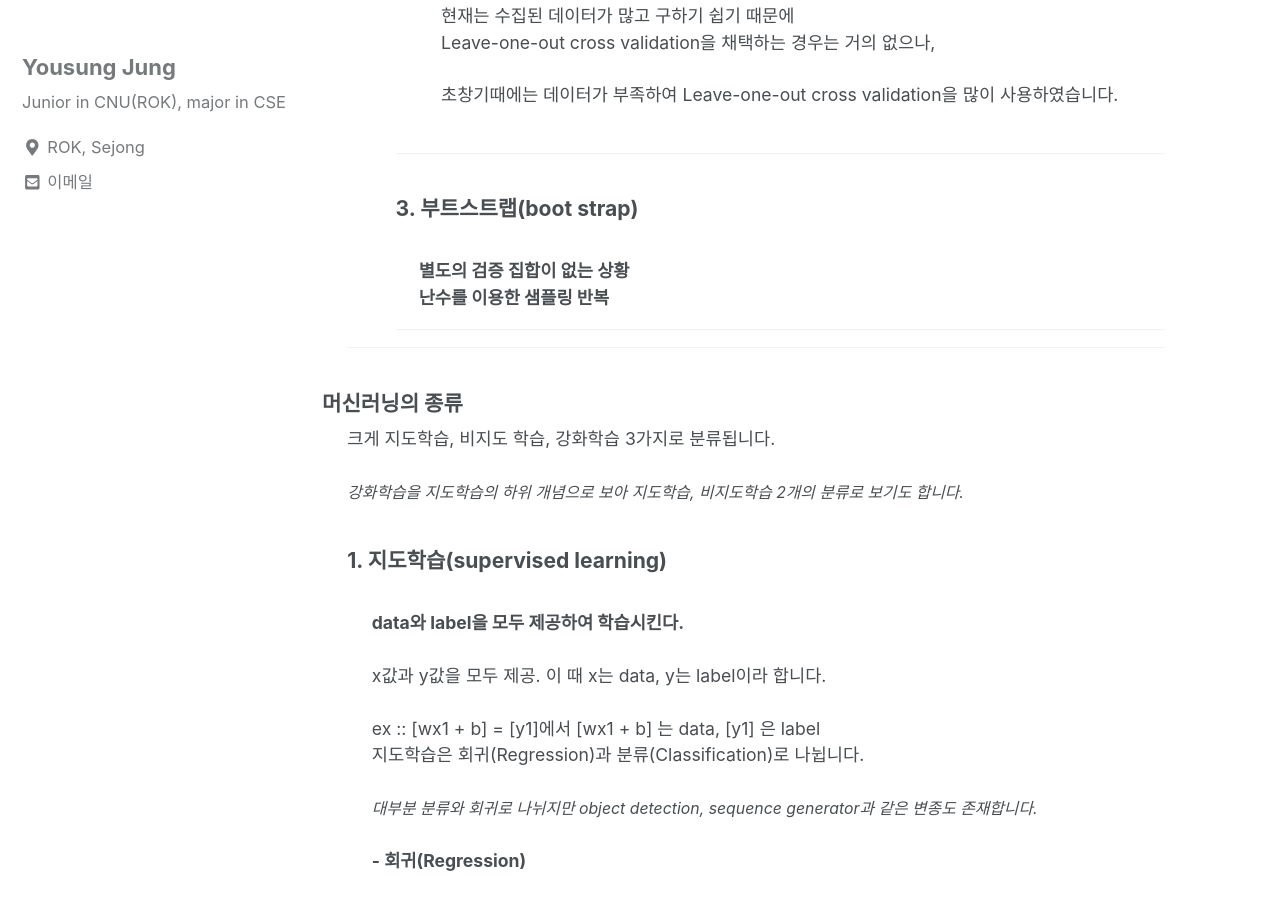
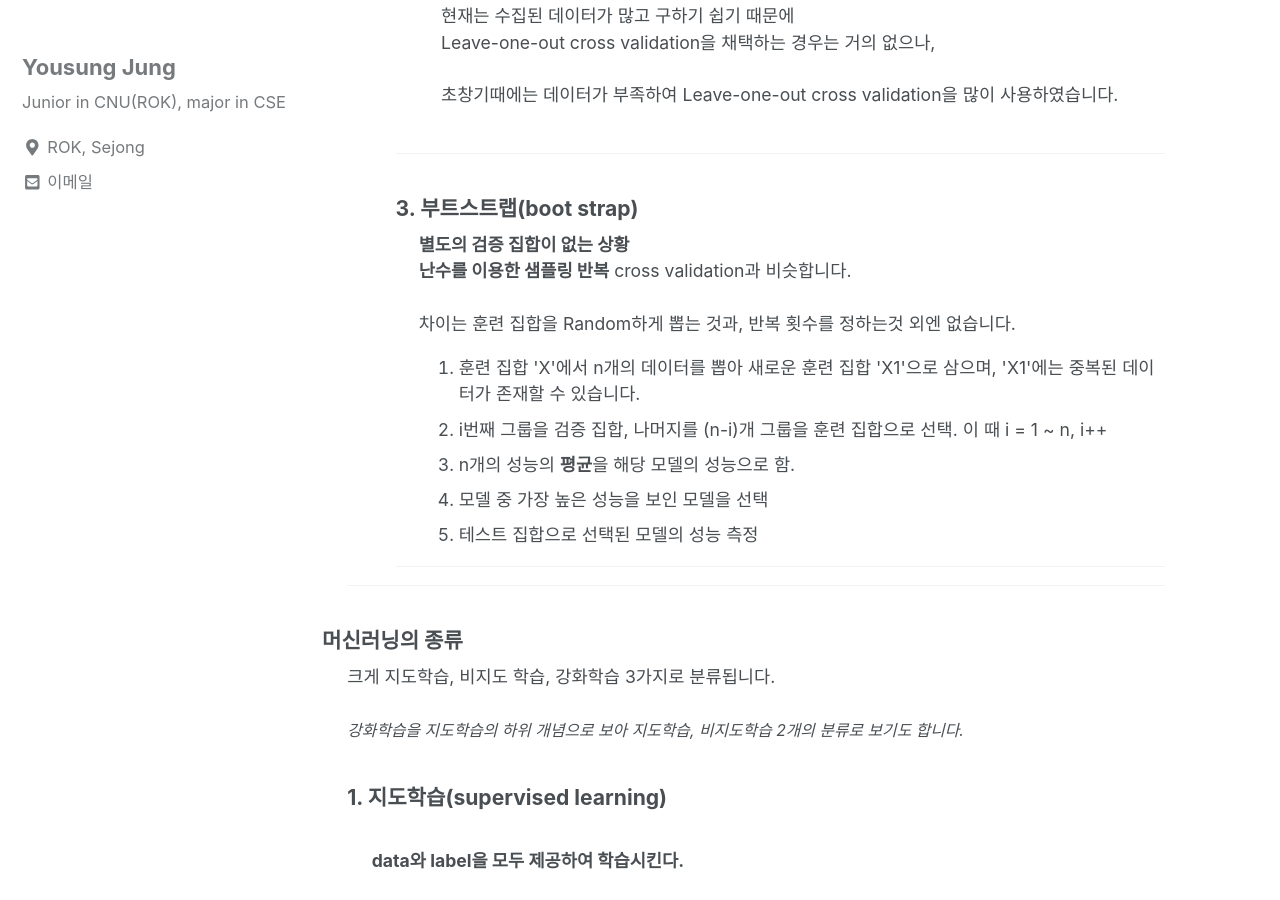
Before and after one commit to can019/can019.github.io, a Jekyll site: the page built from _posts/2020-08-18-MachineLearning-AI-1.md, in a window 1280 px wide and 900 px high, scrolled down 3581 px. Built offline with Jekyll 4.4.1, drawn with Linux system fonts in a browser that asks for light colours; nearby versions of some CDN libraries.

Commit message:
bootstrap

```diff
--- a/_posts/2020-08-18-MachineLearning-AI-1.md
+++ b/_posts/2020-08-18-MachineLearning-AI-1.md
@@ -137,10 +137,21 @@ categories: MachineLearning DataAnalyze
               <hr>
             </div>
           <div>
-            <h3 style = "font-size :1.2em"> 3. 부트스트랩(boot strap)</h3><br/>
+            <h3 style = "font-size :1.2em"> 3. 부트스트랩(boot strap)</h3>
             <div style = "margin-left : 3%">
               <b>별도의 검증 집합이 없는 상황</b><br>
               <b>난수를 이용한 샘플링 반복</b>
+
+              cross validation과 비슷합니다.<br><br>
+              차이는 훈련 집합을 Random하게 뽑는 것과, 반복 횟수를 정하는것 외엔 없습니다.
+
+              <ol>
+                <li>훈련 집합 'X'에서 n개의 데이터를 뽑아 새로운 훈련 집합 'X1'으로 삼으며, 'X1'에는 중복된 데이터가 존재할 수 있습니다.</li>
+                <li>i번째 그룹을 검증 집합, 나머지를 (n-i)개 그룹을 훈련 집합으로 선택. 이 때 i = 1 ~ n, i++ </li>
+                <li>n개의 성능의 <b>평균</b>을 해당 모델의 성능으로 함.</li>
+                <li>모델 중 가장 높은 성능을 보인 모델을 선택</li>
+                <li>테스트 집합으로 선택된 모델의 성능 측정</li>
+              </ol>
 
 
             </div>
```
